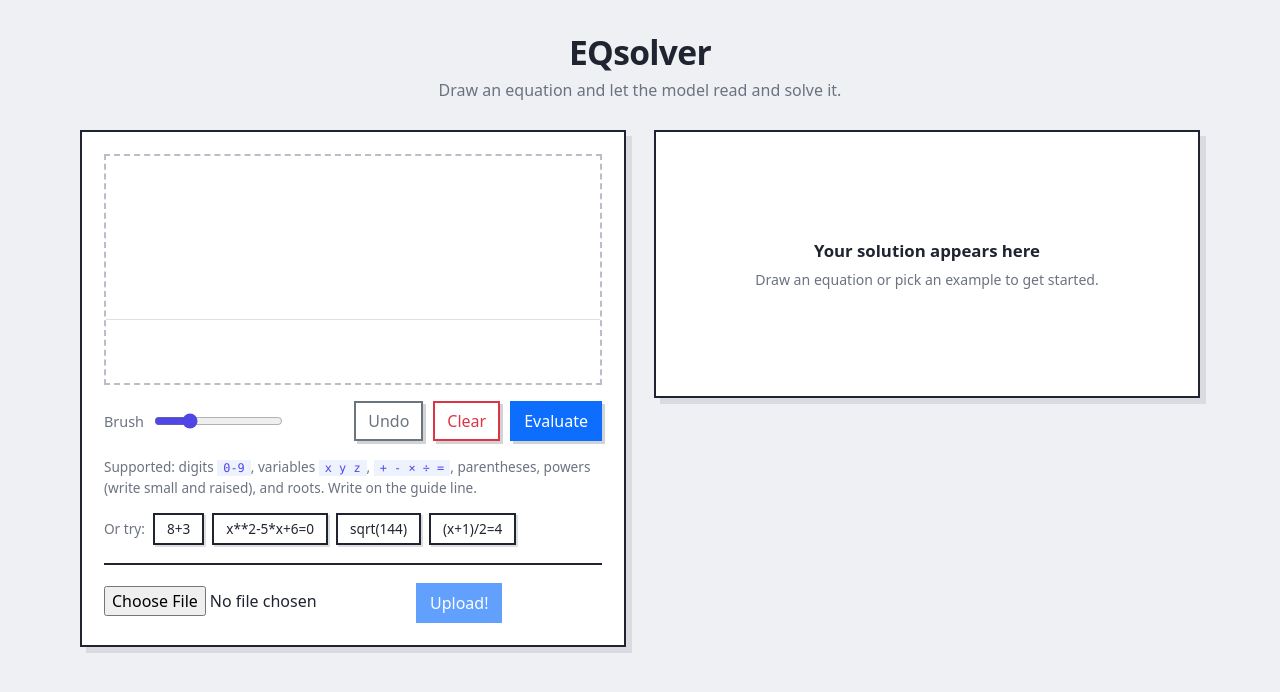
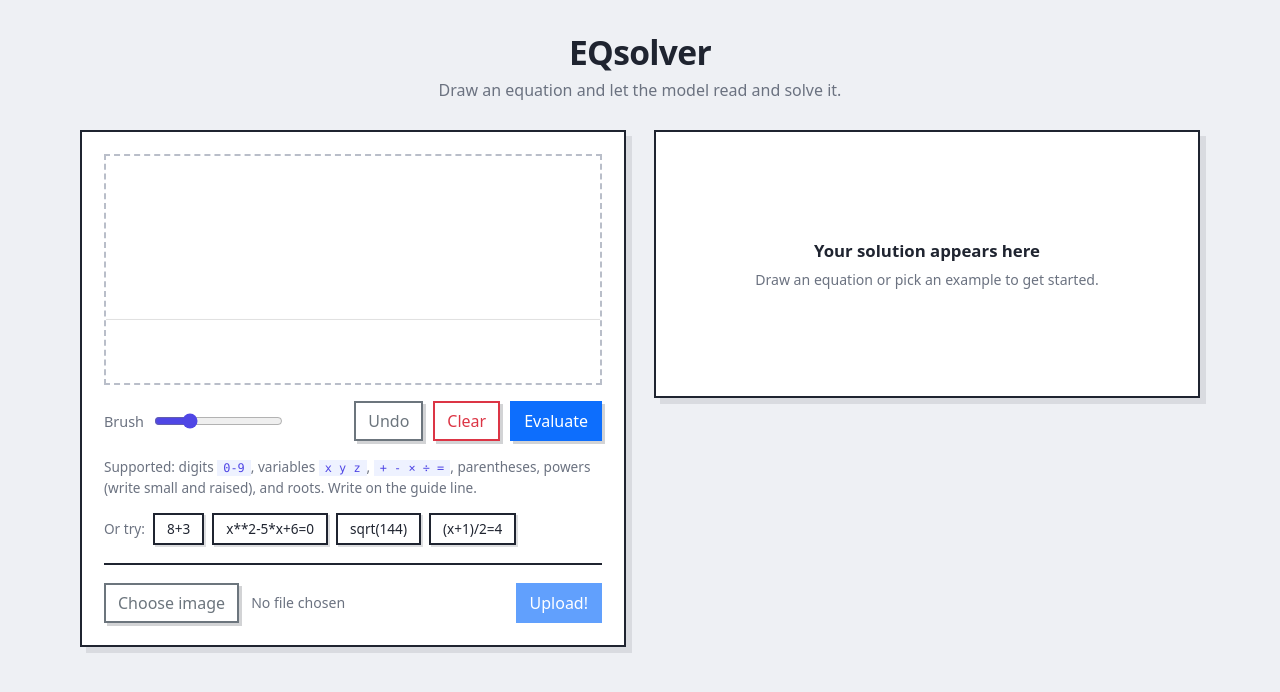
Before and after one commit to pranjalprateek6/EQsolver, a React (Vite) app in the folder frontend/: page / in a window 1280 px wide. Shown: the top 692 px of the page. Built offline with nearby package versions, Linux system fonts and the light colour scheme; no server answers.

Commit message:
Replace native file picker with a styled control
Hide the browser-default file input behind a sharp 'Choose image' button that
matches the design, and show the chosen filename next to it.

```diff
--- a/frontend/src/App.css
+++ b/frontend/src/App.css
@@ -163,6 +163,28 @@
   margin-top: 18px;
   padding-top: 18px;
   border-top: 2px solid var(--line);
+}
+
+.upload {
+  display: flex;
+  align-items: center;
+  gap: 12px;
+  flex-wrap: wrap;
+}
+
+.upload__pick {
+  margin: 0;
+  cursor: pointer;
+}
+
+.upload__name {
+  color: var(--muted);
+  font-size: 0.88rem;
+  flex: 1;
+  min-width: 80px;
+  overflow: hidden;
+  text-overflow: ellipsis;
+  white-space: nowrap;
 }
 
 .board-alert {
--- a/frontend/src/UploadButton.jsx
+++ b/frontend/src/UploadButton.jsx
@@ -6,12 +6,14 @@ const VALID_EXTENSIONS = ['jpg', 'jpeg', 'png'];
 function UploadButton({ sendImgToServer, disabled }) {
     const [imgBase64, setImgBase64] = useState('');
     const [imgUrl, setImgUrl] = useState('');
+    const [fileName, setFileName] = useState('');
     const [uploadError, setUploadError] = useState(false);
     const [showModal, setShowModal] = useState(false);
 
     const validateFile = (event) => {
         const file = event.target.files[0];
         if (!file) return;
+        setFileName(file.name);
         const extension = file.name.substring(file.name.lastIndexOf('.') + 1).toLowerCase();
         if (VALID_EXTENSIONS.includes(extension)) {
             const reader = new FileReader();
@@ -32,8 +34,17 @@ function UploadButton({ sendImgToServer, disabled }) {
 
     return (
         <div>
-            <div>
-                <input type="file" accept=".jpg,.jpeg,.png" onChange={validateFile} />
+            <div className="upload">
+                <label className="btn btn-outline-secondary upload__pick">
+                    Choose image
+                    <input
+                        type="file"
+                        accept=".jpg,.jpeg,.png"
+                        onChange={validateFile}
+                        hidden
+                    />
+                </label>
+                <span className="upload__name">{fileName || 'No file chosen'}</span>
                 <button
                     type="button"
                     className="btn btn-primary"
```
